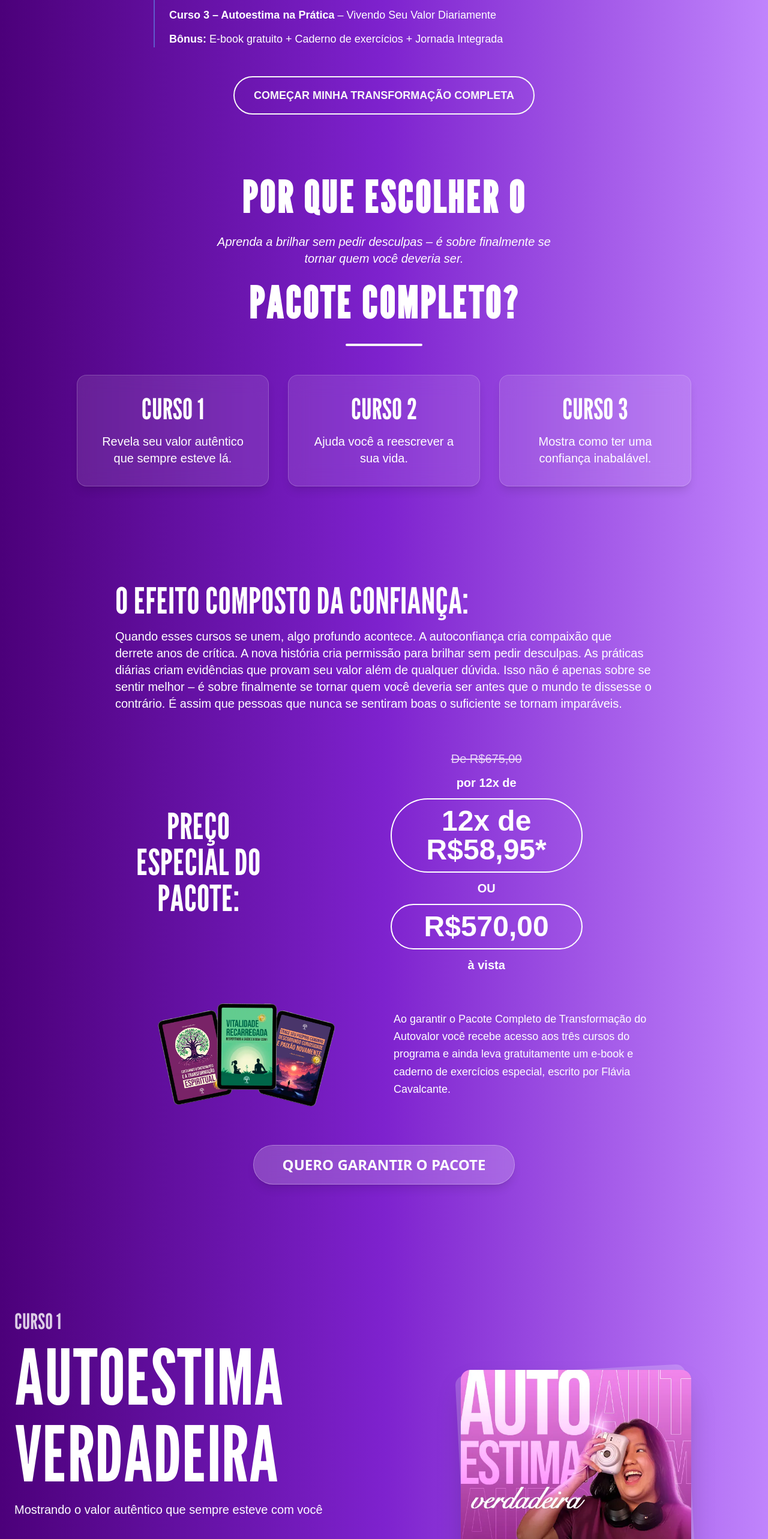
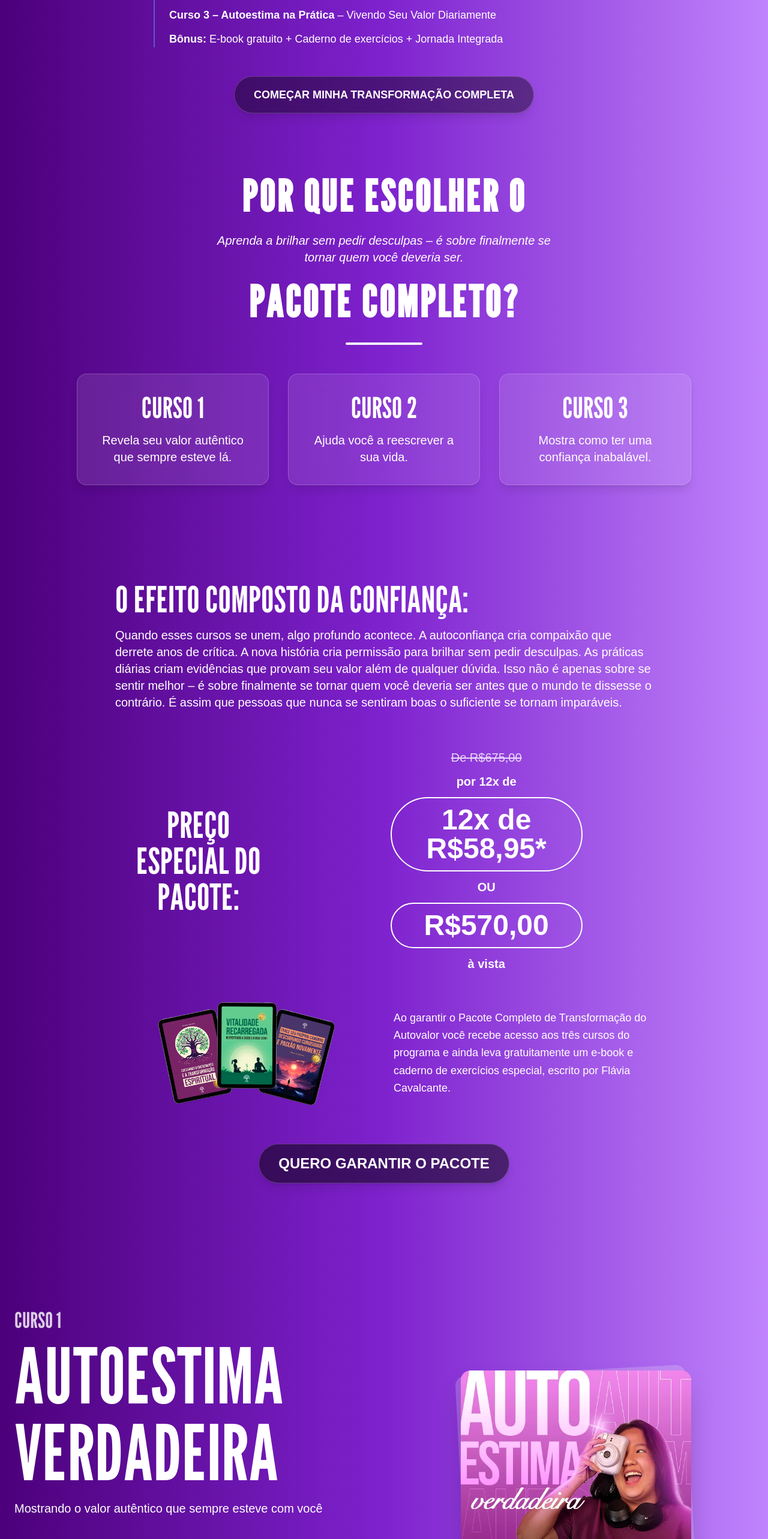
Before and after one commit to Marcelosoaresdev/SiteCursos, a React (Vite) app: page /categoria/autoestima in a window 1280 px wide. Shown: the part 3080-5646 px from the top of the page at 60% size. Built offline with nearby package versions, Linux system fonts and the light colour scheme.

Commit message:
style: enhance button styles across components for improved aesthetics and user interaction

```diff
--- a/src/components/ComboDetailsSection.jsx
+++ b/src/components/ComboDetailsSection.jsx
@@ -56,17 +56,19 @@ function ComboDetailsSection({ content, id }) {
             ))}
           </div>
           <div className="mt-12">
-            {/* Transformamos o botão em um link (<a>) */}
             <a
-              href={content.included.buttonLink} // 1. Usamos o link do objeto de dados
-              target="_blank" // 2. Abre o link em uma nova aba
-              rel="noopener noreferrer" // 3. Boa prática de segurança para links externos
-              className="relative group inline-block overflow-hidden font-ttnorms font-bold text-saude-white text-md md:text-lg uppercase rounded-full px-8 py-4 border-2 border-saude-white hover:border-saude-dark-blue transition-all duration-300 hover:scale-105 active:scale-95"
+              href={content.included.buttonLink}
+              target="_blank"
+              rel="noopener noreferrer"
+              className="relative group inline-block overflow-hidden font-ttnorms font-bold text-md md:text-lg uppercase rounded-full px-8 py-4 border transition-all duration-300 hover:scale-105 active:scale-95
+               bg-black/40 backdrop-blur-md border-white/20 text-white shadow-lg hover:bg-black/50 hover:border-white/40"
             >
               <span className="relative z-10">
                 {content.included.buttonText}
               </span>
-              <span className="absolute top-0 left-0 w-full h-full bg-saude-dark-blue scale-x-0 group-hover:scale-x-100 transition-transform origin-left duration-500 ease-out z-0" />
+
+              {/* Efeito de brilho animado ao hover */}
+              <span className="absolute top-0 left-0 w-full h-full bg-gradient-to-r from-white/10 via-white/5 to-transparent opacity-0 group-hover:opacity-20 transition-opacity duration-500 z-0" />
             </a>
           </div>
         </div>
--- a/src/components/Footer.jsx
+++ b/src/components/Footer.jsx
@@ -9,7 +9,7 @@ function Footer() {
   return (
     <motion.footer
       ref={scrollAnimation.ref}
-      className="relative w-full overflow-hidden bg-gradient-to-br from-purple-900 to-brand-purple text-white/60 py-10"
+      className="relative w-full overflow-hidden bg-gradient-to-br from-purple-900 to-brand-purple text-white/60 py-6"
       variants={scrollAnimation.variants}
       initial={scrollAnimation.initial}
       animate={scrollAnimation.animate}
@@ -30,7 +30,7 @@ function Footer() {
       </div>
 
       {/* Conteúdo */}
-      <div className="container relative z-10 px-4 mx-auto flex flex-col items-center gap-6 text-center">
+      <div className="container relative z-10 px-4 mx-auto flex flex-col items-center gap-2 text-center">
         <p className="text-white/70 text-sm md:text-base">
           &copy; {currentYear} Vitis Souls. Todos os direitos reservados.
         </p>
--- a/src/data/categoryData.js
+++ b/src/data/categoryData.js
@@ -113,7 +113,8 @@ export const categories = [
       borderColor: "border-saude-dark-blue",
       buttonLink: "https://pay.hotmart.com/J100521738O", // Link do pacote completo
       buttonClasses:
-        "bg-saude-white/40 backdrop-blur-md border border-white/40 hover:bg-saude-white/20",
+        "bg-black/50 backdrop-blur-md border border-white/20 text-white shadow-lg \
+   hover:bg-black/50 hover:border-white/40 hover:scale-105 active:scale-95 transition-all duration-300 px-8 py-4 rounded-full font-ttnorms font-bold uppercase",
     },
 
     comboDetails: {
@@ -152,7 +153,9 @@ export const categories = [
       buttonText: "QUERO TRANSFORMAR MINHA SAÚDE",
       gradient: "bg-gradient-to-r from-cyan-500 to-blue-500",
       textColor: "text-white",
-      buttonClasses: "bg-blue-900 text-white border-blue-900 hover:bg-blue-800",
+      buttonClasses:
+        "bg-black/50 backdrop-blur-md border border-white/20 text-white shadow-lg \
+   hover:bg-black/50 hover:border-white/40 hover:scale-105 active:scale-95 transition-all duration-300 px-8 py-4 rounded-full font-ttnorms font-bold uppercase",
     },
   },
   {
@@ -198,14 +201,15 @@ export const categories = [
       borderColor: "border-white",
       buttonLink: "https://pay.hotmart.com/L100489758W", // Coloque o link do pacote completo aqui
       buttonClasses:
-        "bg-white/20 backdrop-blur-md border border-white/30 hover:bg-white/30",
+        "bg-black/50 backdrop-blur-md border border-white/20 text-white shadow-lg \
+   hover:bg-black/50 hover:border-white/40 hover:scale-105 active:scale-95 transition-all duration-300 px-8 py-4 rounded-full font-ttnorms font-bold uppercase",
     },
 
     comboDetails: {
       header: {
         title: "Premium Combo",
         subtitle: "Pacote",
-        image: capaFinanceiro1,
+        image: comboPackageFinanceiro,
       }, // ⚠️ Substitua pelo nome da sua variável de imagem
       included: {
         title: "O QUE ESTÁ INCLUSO:",
@@ -245,7 +249,8 @@ export const categories = [
       gradient: "bg-gradient-to-r from-lime-400 to-green-500",
       textColor: "text-green-900",
       buttonClasses:
-        "bg-green-900 text-white border-green-900 hover:bg-green-800",
+        "bg-black/50 backdrop-blur-md border border-white/20 text-white shadow-lg \
+   hover:bg-black/50 hover:border-white/40 hover:scale-105 active:scale-95 transition-all duration-300 px-8 py-4 rounded-full font-ttnorms font-bold uppercase",
     },
   },
   // ==========================================================
@@ -316,7 +321,8 @@ export const categories = [
       borderColor: "border-white",
       buttonLink: "https://pay.hotmart.com/T100552518H",
       buttonClasses:
-        "bg-white/20 backdrop-blur-md border border-white/30 hover:bg-white/30",
+        "bg-black/50 backdrop-blur-md border border-white/20 text-white shadow-lg \
+   hover:bg-black/50 hover:border-white/40 hover:scale-105 active:scale-95 transition-all duration-300 px-8 py-4 rounded-full font-ttnorms font-bold uppercase",
     },
 
     comboDetails: {
@@ -365,7 +371,8 @@ export const categories = [
       gradient: "bg-gradient-to-r from-amber-500 to-orange-500",
       textColor: "text-orange-900",
       buttonClasses:
-        "bg-orange-900 text-white border-orange-900 hover:bg-orange-800",
+        "bg-black/50 backdrop-blur-md border border-white/20 text-white shadow-lg \
+   hover:bg-black/50 hover:border-white/40 hover:scale-105 active:scale-95 transition-all duration-300 px-8 py-4 rounded-full font-ttnorms font-bold uppercase",
     },
   },
 
@@ -435,7 +442,8 @@ export const categories = [
       borderColor: "border-white",
       buttonLink: "https://pay.hotmart.com/D100553828O",
       buttonClasses:
-        "bg-white/20 backdrop-blur-md border border-white/30 hover:bg-white/30",
+        "bg-black/50 backdrop-blur-md border border-white/20 text-white shadow-lg \
+   hover:bg-black/50 hover:border-white/40 hover:scale-105 active:scale-95 transition-all duration-300 px-8 py-4 rounded-full font-ttnorms font-bold uppercase",
     },
 
     comboDetails: {
@@ -485,7 +493,8 @@ export const categories = [
       gradient: "bg-gradient-to-r from-fuchsia-500 to-purple-600",
       textColor: "text-white",
       buttonClasses:
-        "bg-purple-900 text-white border-purple-900 hover:bg-purple-800",
+        "bg-black/50 backdrop-blur-md border border-white/20 text-white shadow-lg \
+   hover:bg-black/50 hover:border-white/40 hover:scale-105 active:scale-95 transition-all duration-300 px-8 py-4 rounded-full font-ttnorms font-bold uppercase",
     },
   },
 
@@ -527,7 +536,8 @@ export const categories = [
       borderColor: "border-white",
       buttonLink: "https://pay.hotmart.com/B100554508D", // Inserir link do pacote
       buttonClasses:
-        "bg-white/20 backdrop-blur-md border border-white/30 hover:bg-white/30",
+        "bg-black/50 backdrop-blur-md border border-white/20 text-white shadow-lg \
+   hover:bg-black/50 hover:border-white/40 hover:scale-105 active:scale-95 transition-all duration-300 px-8 py-4 rounded-full font-ttnorms font-bold uppercase",
     },
     comboDetails: {
       header: {
@@ -575,7 +585,9 @@ export const categories = [
       buttonText: "VIVER UM AMOR DE VERDADE",
       gradient: "bg-gradient-to-r from-red-500 to-rose-500",
       textColor: "text-white",
-      buttonClasses: "bg-rose-900 text-white border-rose-900 hover:bg-rose-800",
+      buttonClasses:
+        "bg-black/50 backdrop-blur-md border border-white/20 text-white shadow-lg \
+   hover:bg-black/50 hover:border-white/40 hover:scale-105 active:scale-95 transition-all duration-300 px-8 py-4 rounded-full font-ttnorms font-bold uppercase",
     },
   },
 ];
--- a/src/data/studentData.js
+++ b/src/data/studentData.js
@@ -113,7 +113,8 @@ export const categories = [
       borderColor: "border-saude-dark-blue",
       buttonLink: "https://pay.hotmart.com/A100523908T", // Link do pacote completo
       buttonClasses:
-        "bg-saude-white/40 backdrop-blur-md border border-white/40 hover:bg-saude-white/20",
+        "bg-black/50 backdrop-blur-md border border-white/20 text-white shadow-lg \
+   hover:bg-black/50 hover:border-white/40 hover:scale-105 active:scale-95 transition-all duration-300 px-8 py-4 rounded-full font-ttnorms font-bold uppercase",
     },
 
     comboDetails: {
@@ -152,7 +153,9 @@ export const categories = [
       buttonText: "QUERO TRANSFORMAR MINHA SAÚDE",
       gradient: "bg-gradient-to-r from-cyan-500 to-blue-500",
       textColor: "text-white",
-      buttonClasses: "bg-blue-900 text-white border-blue-900 hover:bg-blue-800",
+      buttonClasses:
+        "bg-black/50 backdrop-blur-md border border-white/20 text-white shadow-lg \
+   hover:bg-black/50 hover:border-white/40 hover:scale-105 active:scale-95 transition-all duration-300 px-8 py-4 rounded-full font-ttnorms font-bold uppercase",
     },
   },
   {
@@ -198,14 +201,15 @@ export const categories = [
       borderColor: "border-white",
       buttonLink: "https://pay.hotmart.com/M100510960L", // Coloque o link do pacote completo aqui
       buttonClasses:
-        "bg-white/20 backdrop-blur-md border border-white/30 hover:bg-white/30",
+        "bg-black/50 backdrop-blur-md border border-white/20 text-white shadow-lg \
+   hover:bg-black/50 hover:border-white/40 hover:scale-105 active:scale-95 transition-all duration-300 px-8 py-4 rounded-full font-ttnorms font-bold uppercase",
     },
 
     comboDetails: {
       header: {
         title: "Premium Combo",
         subtitle: "Pacote",
-        image: capaFinanceiro1,
+        image: comboPackageFinanceiro,
       }, // ⚠️ Substitua pelo nome da sua variável de imagem
       included: {
         title: "O QUE ESTÁ INCLUSO:",
@@ -244,7 +248,9 @@ export const categories = [
       buttonText: "QUERO MINHA LIBERDADE FINANCEIRA",
       gradient: "bg-gradient-to-r from-lime-400 to-green-500",
       textColor: "text-green-900",
-      buttonClasses: "bg-green-900 text-white border-green-900 hover:bg-green-800",
+      buttonClasses:
+        "bg-black/50 backdrop-blur-md border border-white/20 text-white shadow-lg \
+   hover:bg-black/50 hover:border-white/40 hover:scale-105 active:scale-95 transition-all duration-300 px-8 py-4 rounded-full font-ttnorms font-bold uppercase",
     },
   },
   // ==========================================================
@@ -315,7 +321,8 @@ export const categories = [
       borderColor: "border-white",
       buttonLink: "https://pay.hotmart.com/P100552916T",
       buttonClasses:
-        "bg-white/20 backdrop-blur-md border border-white/30 hover:bg-white/30",
+        "bg-black/50 backdrop-blur-md border border-white/20 text-white shadow-lg \
+   hover:bg-black/50 hover:border-white/40 hover:scale-105 active:scale-95 transition-all duration-300 px-8 py-4 rounded-full font-ttnorms font-bold uppercase",
     },
 
     comboDetails: {
@@ -363,7 +370,9 @@ export const categories = [
       buttonText: "QUERO CONQUISTAR AGORA",
       gradient: "bg-gradient-to-r from-amber-500 to-orange-500",
       textColor: "text-orange-900",
-      buttonClasses: "bg-orange-900 text-white border-orange-900 hover:bg-orange-800",
+      buttonClasses:
+        "bg-black/50 backdrop-blur-md border border-white/20 text-white shadow-lg \
+   hover:bg-black/50 hover:border-white/40 hover:scale-105 active:scale-95 transition-all duration-300 px-8 py-4 rounded-full font-ttnorms font-bold uppercase",
     },
   },
 
@@ -433,7 +442,8 @@ export const categories = [
       borderColor: "border-white",
       buttonLink: "https://pay.hotmart.com/H100554096D",
       buttonClasses:
-        "bg-white/20 backdrop-blur-md border border-white/30 hover:bg-white/30",
+        "bg-black/50 backdrop-blur-md border border-white/20 text-white shadow-lg \
+   hover:bg-black/50 hover:border-white/40 hover:scale-105 active:scale-95 transition-all duration-300 px-8 py-4 rounded-full font-ttnorms font-bold uppercase",
     },
 
     comboDetails: {
@@ -482,7 +492,9 @@ export const categories = [
       buttonText: "COMEÇAR MINHA AUTOESTIMA",
       gradient: "bg-gradient-to-r from-fuchsia-500 to-purple-600",
       textColor: "text-white",
-      buttonClasses: "bg-purple-900 text-white border-purple-900 hover:bg-purple-800",
+      buttonClasses:
+        "bg-black/50 backdrop-blur-md border border-white/20 text-white shadow-lg \
+   hover:bg-black/50 hover:border-white/40 hover:scale-105 active:scale-95 transition-all duration-300 px-8 py-4 rounded-full font-ttnorms font-bold uppercase",
     },
   },
 
@@ -524,7 +536,8 @@ export const categories = [
       borderColor: "border-white",
       buttonLink: "https://pay.hotmart.com/D100554896F", // Inserir link do pacote
       buttonClasses:
-        "bg-white/20 backdrop-blur-md border border-white/30 hover:bg-white/30",
+        "bg-black/50 backdrop-blur-md border border-white/20 text-white shadow-lg \
+   hover:bg-black/50 hover:border-white/40 hover:scale-105 active:scale-95 transition-all duration-300 px-8 py-4 rounded-full font-ttnorms font-bold uppercase",
     },
     comboDetails: {
       header: {
```
Also changed, not shown: src/components/CourseDetails.jsx (+10 -2 lines), src/components/InclusionsSection.jsx (+19 -4 lines).
